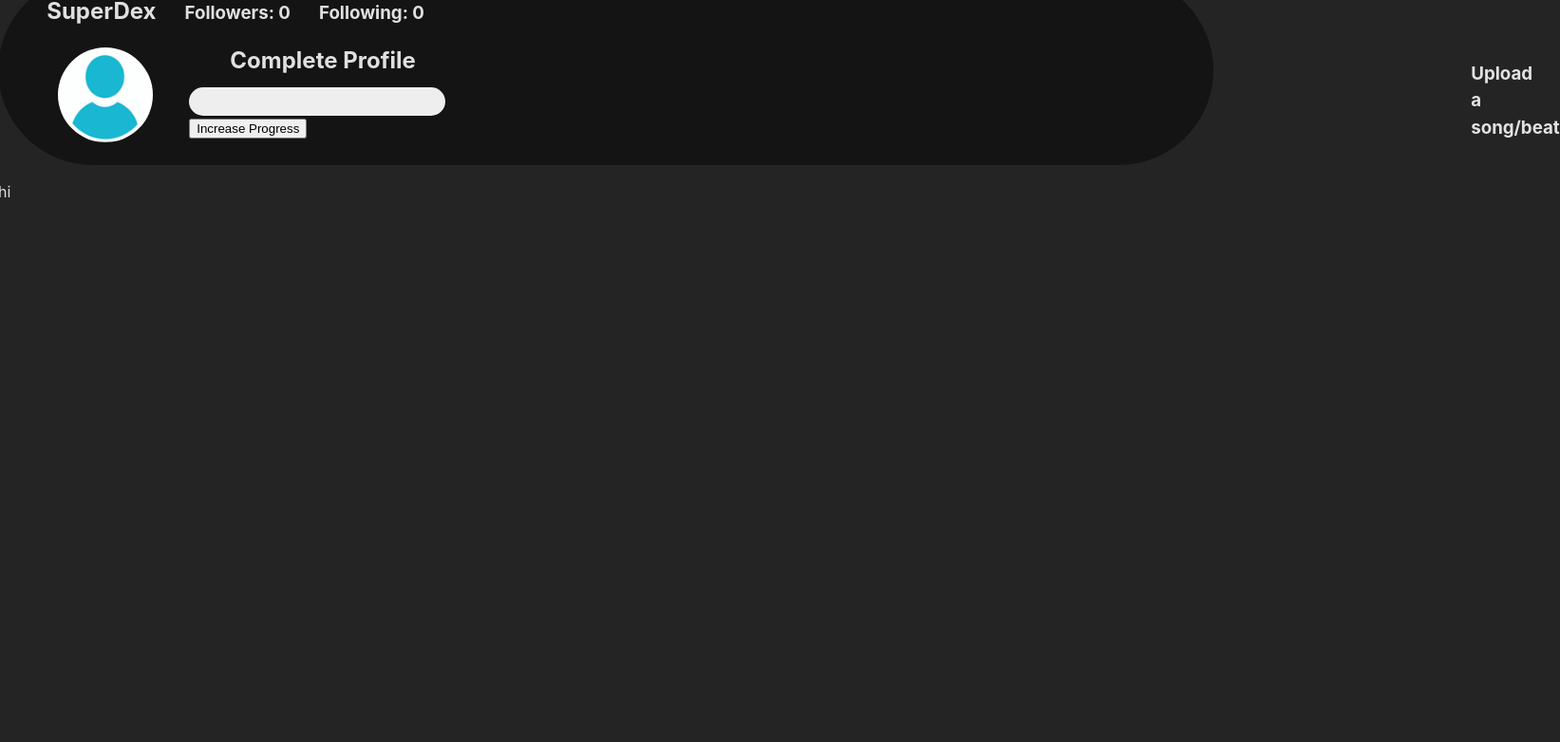
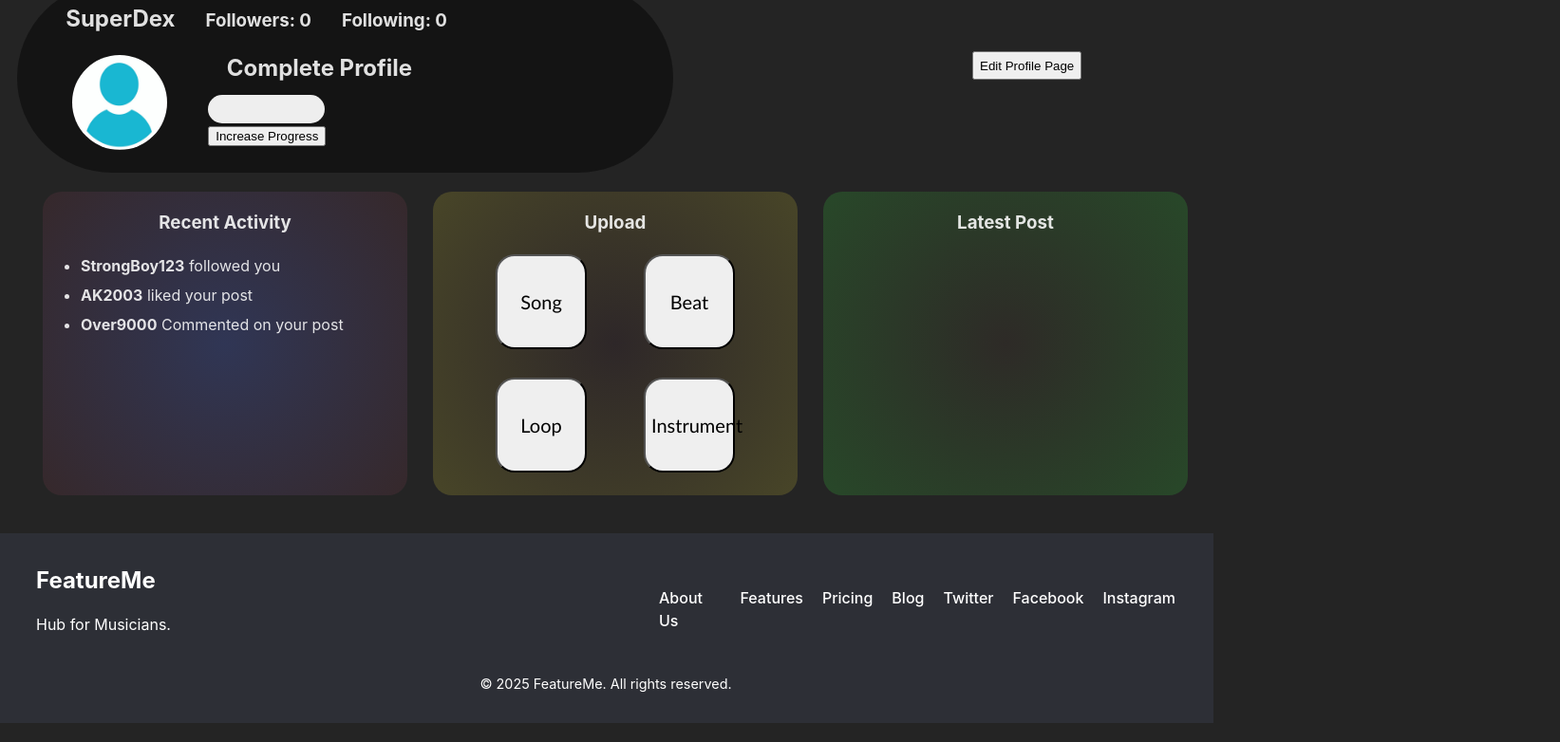
Before and after one commit to SuperDex7/FeatureMe, a React (Vite) app in the folder react-feature/: page /home in a window 1280 px wide. Shown: the part 106-888 px from the top of the page at 95% size, 1643 px wide, since content can reach past the window. Built offline with nearby package versions, Linux system fonts and the light colour scheme.

Commit message:
Homepage edits | Edit Footer

```diff
--- a/react-feature/src/App.css
+++ b/react-feature/src/App.css
@@ -1,26 +1,57 @@
 
 #home-body{
+  overflow: auto;
+min-height: 100vh;
+}
+@keyframes slide-in {
+  from {
+    translate: 150vw 0;
+    scale: 200% 1;
+  }
 
-min-height: 100vh;
+  to {
+    translate: 0 0;
+    scale: 100% 1;
+  }
+}
+@keyframes fadein {
+
+  from { opacity: 0; }
+  to   { opacity: 1; }
+
 }
 #profileS{
   background-color: rgba(8, 8, 8, 0.541);
+  width: 50%;
   margin-top: 80px;
   height: 200px;
   padding-left: 4%;
+  margin-left: 20px;
   border-radius: 100px;
+  animation: slide-in 0.6s;
+  font-size: 2vh;
 }
 #profileSi{
   display: flex;
   justify-content: flex-start;
   align-items:baseline;
-  gap: 30px;
+  gap: 5%;
+  animation: fadein 2s;
+}
+#ppEdit{
+  position: absolute;
+  left: 80%;
+  top: 20%;
+  height: 30px;
+
+
 }
 #pp{
   width: 100px;
   height: 100px;
   border-radius: 50%;
   margin-left: 1%;
+  animation: fadein 2.5s ;
 
 }
 .progress-bar {
@@ -28,6 +59,7 @@ min-height: 100vh;
   margin-top: -10px;
   border-radius: 20px;
   background-color: #eee;
+  animation: fadein 3s;
 }
 
 .progress-bar-completed {
@@ -44,7 +76,56 @@ min-height: 100vh;
 #complete{
   padding-left: 4%;
 }
-.upload{
-  margin-top: -100px;
-  margin-left: 1500px;
+#homeWidgets{
+  display: flex;
+  justify-content: space-evenly;
+  flex-wrap: wrap;
+  margin-top: 20px;
+  margin-bottom: 40px;
+  animation: fadein 1.5s;
 }
+#recent-activity{
+  background: rgb(48,54,85);
+background: radial-gradient(circle, rgba(48,54,85,1) 0%, rgba(115,54,66,0.22735031512605042) 100%);
+margin-left: 20px;
+}
+#recent-activity:hover{
+  background: #612d8951;
+}
+.sectionTitle{
+  display:flex;
+  justify-content: center;
+
+}
+#uploadTab{
+  background: rgb(56,42,45);
+  background: radial-gradient(circle, rgba(56,42,45,0.4850533963585434) 0%, rgba(121,115,45,0.4234287464985994) 100%);
+
+}
+
+#uploadButtons{
+  display: flex;
+  flex-wrap: wrap;
+  justify-content: center;
+  gap: 60px;
+}
+.uploadButton{
+  width: 25%;
+  height: 100px;
+  border-radius: 20px;
+  font-family: 'Gill Sans', 'Gill Sans MT', Calibri, 'Trebuchet MS', sans-serif;
+  font-size: 20px;
+  margin-bottom: -30px;
+}
+#latestPost{
+  background: rgb(56,49,42);
+  background: radial-gradient(circle, rgba(56,49,42,0.4850533963585434) 0%, rgba(45,121,48,0.4234287464985994) 100%);
+
+}
+.homeSection{
+  width: 30%;
+  height: 40vh;
+  border-radius: 20px;
+  transition: 2s;
+
+}
--- /dev/null
+++ b/react-feature/src/Components/Footer.css
@@ -0,0 +1,53 @@
+.footer {
+
+    background-color: #2d2f36;  /* Or your brand color */
+    color: #fff;
+    padding: 2rem 1rem 1rem;    /* Extra top padding for visual appeal */
+    position: relative;
+  }
+
+  .footer__container {
+    display: flex;
+    flex-wrap: wrap;           /* Responsive layout: wrap if needed */
+    justify-content: space-between;
+    max-width: 1200px;
+    margin: 0 auto;
+    gap: 2rem;                 /* Spacing between sections on wrap */
+  }
+
+  .footer__brand,
+  .footer__links {
+    flex: 1 1 200px;           /* Minimum width before wrapping */
+    margin-bottom: 1rem;
+  }
+
+  .footer__brand h2 {
+    margin: 0 0 0.5rem;
+  }
+
+  .footer__links ul {
+    display: flex;
+    list-style: none;
+    gap: 20px;
+    justify-content: center;
+  }
+
+  .footer__links li{
+    margin: 0.5rem 0;
+  }
+
+  .footer__links a {
+    color: #fff;
+    text-decoration: none;
+    transition: color 0.3s ease;
+  }
+
+  .footer__links a:hover {
+    color: #b3c0ff;            /* Slightly lighter color on hover */
+  }
+
+  .footer__bottom {
+    margin-top: -10px;
+    text-align: center;
+    font-size: 0.9rem;
+  }
--- /dev/null
+++ b/react-feature/src/Components/Footer.jsx
@@ -0,0 +1,61 @@
+import React from "react";
+import "./Footer.css"; // Make sure to create a corresponding CSS file
+
+function Footer() {
+  return (
+    <footer className="footer">
+      <div className="footer__container">
+
+
+        <div className="footer__brand">
+          <h2>FeatureMe</h2>
+          <p>Hub for Musicians.</p>
+        </div>
+
+        {/* Quick Links */}
+        <div className="footer__links">
+          <ul>
+            <li><a href="/about">About Us</a></li>
+            <li><a href="/features">Features</a></li>
+            <li><a href="/pricing">Pricing</a></li>
+            <li><a href="/blog">Blog</a></li>
+            <li>
+              <a
+                href="https://twitter.com"
+                target="_blank"
+                rel="noopener noreferrer"
+              >
+                Twitter
+              </a>
+            </li>
+            <li>
+              <a
+                href="https://facebook.com"
+                target="_blank"
+                rel="noopener noreferrer"
+              >
+                Facebook
+              </a>
+            </li>
+            <li>
+              <a
+                href="https://instagram.com"
+                target="_blank"
+                rel="noopener noreferrer"
+              >
+                Instagram
+              </a>
+            </li>
+          </ul>
+        </div>
+      </div>
+
+
+      <div className="footer__bottom">
+        <p>&copy; {new Date().getFullYear()} FeatureMe. All rights reserved.</p>
+      </div>
+    </footer>
+  );
+}
+
+export default Footer;
--- a/react-feature/src/Components/Header.jsx
+++ b/react-feature/src/Components/Header.jsx
@@ -1,5 +1,6 @@
 import React from "react";
 import { useState } from "react";
+import Notifications from "./Notifications";
 import "./Header.css";
 
 
@@ -25,11 +26,7 @@ const [displayNoti, setDisplayNoti] = useState(false);
         {displayNoti &&
             <div id="notiTab">
               <h2 id="notiTitle">Notifications</h2>
-              <ul id="notifications">
-                <li><strong>StrongBoy123</strong> followed you</li>
-                <li><strong>AK2003</strong> liked your post</li>
-                <li><strong>Over9000</strong> Commented on your post</li>
-              </ul>
+              <Notifications />
 
               <button id="seeAll">See All</button>
             </div>
--- /dev/null
+++ b/react-feature/src/Components/Notifications.jsx
@@ -0,0 +1,10 @@
+function Notifications(){
+return (
+    <ul id="notifications">
+                <li><strong>StrongBoy123</strong> followed you</li>
+                <li><strong>AK2003</strong> liked your post</li>
+                <li><strong>Over9000</strong> Commented on your post</li>
+              </ul>
+)
+}
+export default Notifications
--- a/react-feature/src/Pages/Feed.jsx
+++ b/react-feature/src/Pages/Feed.jsx
@@ -3,10 +3,12 @@ import React from "react";
 import Header from "../Components/Header";
 import Sidebar from "../Components/Sidebar";
 import Feedf from "../Components/Feedf";
+import Footer from "../Components/Footer";
 import "../Styling/FeedS.css";
 
 function Feed() {
   return (
+    <div>
     <div className="feed-page">
       <Header />
       <div className="feed-layout">
@@ -14,7 +16,10 @@ function Feed() {
         <Feedf />
 
       </div>
+
     </div>
+    <Footer />
+</div>
   );
 }
 
--- a/react-feature/src/Pages/Homepage.jsx
+++ b/react-feature/src/Pages/Homepage.jsx
@@ -1,6 +1,8 @@
 import { useState } from 'react';
 import ProgressBar from '../HomepageF/ProgressBar';
 import Header from '../Components/Header';
+import Notifications from '../Components/Notifications';
+import Footer from '../Components/Footer';
 import "../App.css"
 function Homepage() {
 
@@ -38,6 +40,7 @@ function Homepage() {
         <h2>SuperDex</h2>
         <h3>Followers: 0</h3>
         <h3>Following: 0</h3>
+        <button id='ppEdit'>Edit Profile Page</button>
          </section>
          <section>
           <a href="/profile"><img id='pp' src="dpp.jpg" alt="" />  </a>
@@ -51,14 +54,28 @@ function Homepage() {
 
           }
 
-          <section className='upload'>
-            <h3><a href="/upload"></a>Upload a song/beat</h3>
-          </section>
 
         </div>}
-        <div>
-<p>hi</p>
+        <div id='homeWidgets'>
+          <div className='homeSection' id='recent-activity'>
+            <h3 className='sectionTitle' id='recentTitle'>Recent Activity</h3>
+            <Notifications />
+          </div>
+          <div className='homeSection' id='uploadTab'>
+            <h3 className='sectionTitle' id='uploadTitle'>Upload</h3>
+            <div id='uploadButtons'>
+              <button className='uploadButton'>Song</button>
+            <button className='uploadButton'>Beat</button>
+            <button className='uploadButton'>Loop</button>
+            <button className='uploadButton'>Instrument</button>
+            </div>
+
+          </div>
+          <div className='homeSection' id='latestPost'>
+            <h3 className='sectionTitle' id='latestTitle'>Latest Post</h3>
+          </div>
         </div>
+        <Footer />
     </div>
   );
 }
--- a/react-feature/src/Pages/Profile.jsx
+++ b/react-feature/src/Pages/Profile.jsx
@@ -6,20 +6,23 @@ import ProfileDetails from "../ProfileComp/ProfileDetails";
 import ProfileTabs from "../ProfileComp/ProfileTabs";
 import ProfileContent from "../ProfileComp/ProfileContent";
 import "../Styling/Profile.css";
+import Footer from "../Components/Footer";
 
 function Profile() {
   const [activeTab, setActiveTab] = useState("posts");
   return (
+    <div>
     <div className="profile-page">
       <Header />
       <ProfileBanner />
       <div className="profile-main">
-        <button id="edit-button">Edit Profile</button>
         <ProfileDetails />
         <ProfileTabs activeTab={activeTab} onTabChange={setActiveTab} />
         <ProfileContent activeTab={activeTab} />
       </div>
     </div>
+    <Footer />
+    </div>
   );
 }
 
--- a/react-feature/src/ProfileComp/ProfileDetails.jsx
+++ b/react-feature/src/ProfileComp/ProfileDetails.jsx
@@ -11,6 +11,7 @@ function ProfileDetails() {
           alt="User Avatar"
         />
       </div>
+      <button id="edit-button">Edit Profile</button>
       <div className="profile-details__info">
         <h2 className="profile-details__name">SuperDex</h2>
         <p className="profile-details__bio">
--- a/react-feature/src/Styling/Profile.css
+++ b/react-feature/src/Styling/Profile.css
@@ -66,10 +66,10 @@
     padding: 1rem;
     box-sizing: border-box;
     min-height: 200px;
+    margin-bottom: 100px;
   }
   #edit-button{
-    position: fixed;
-    left: 93%;
+
     background-color:rgb(102, 102, 102);
     width: 100px;
     height: 35px;
--- a/react-feature/src/index.css
+++ b/react-feature/src/index.css
@@ -13,7 +13,7 @@
   -moz-osx-font-smoothing: grayscale;
 }
 body{
-  overflow: hidden;
+
     margin-left: -2px;
     min-width:100%;
 }
```
